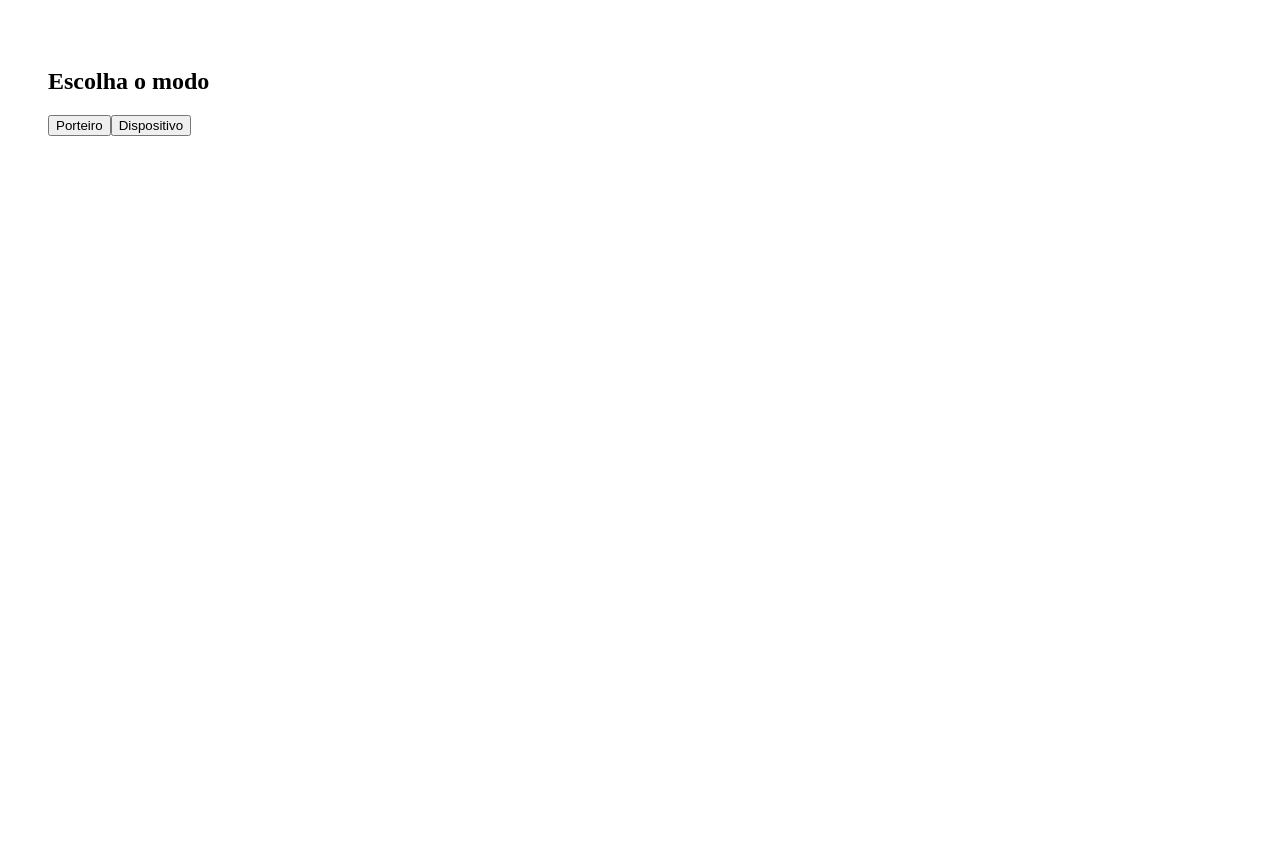
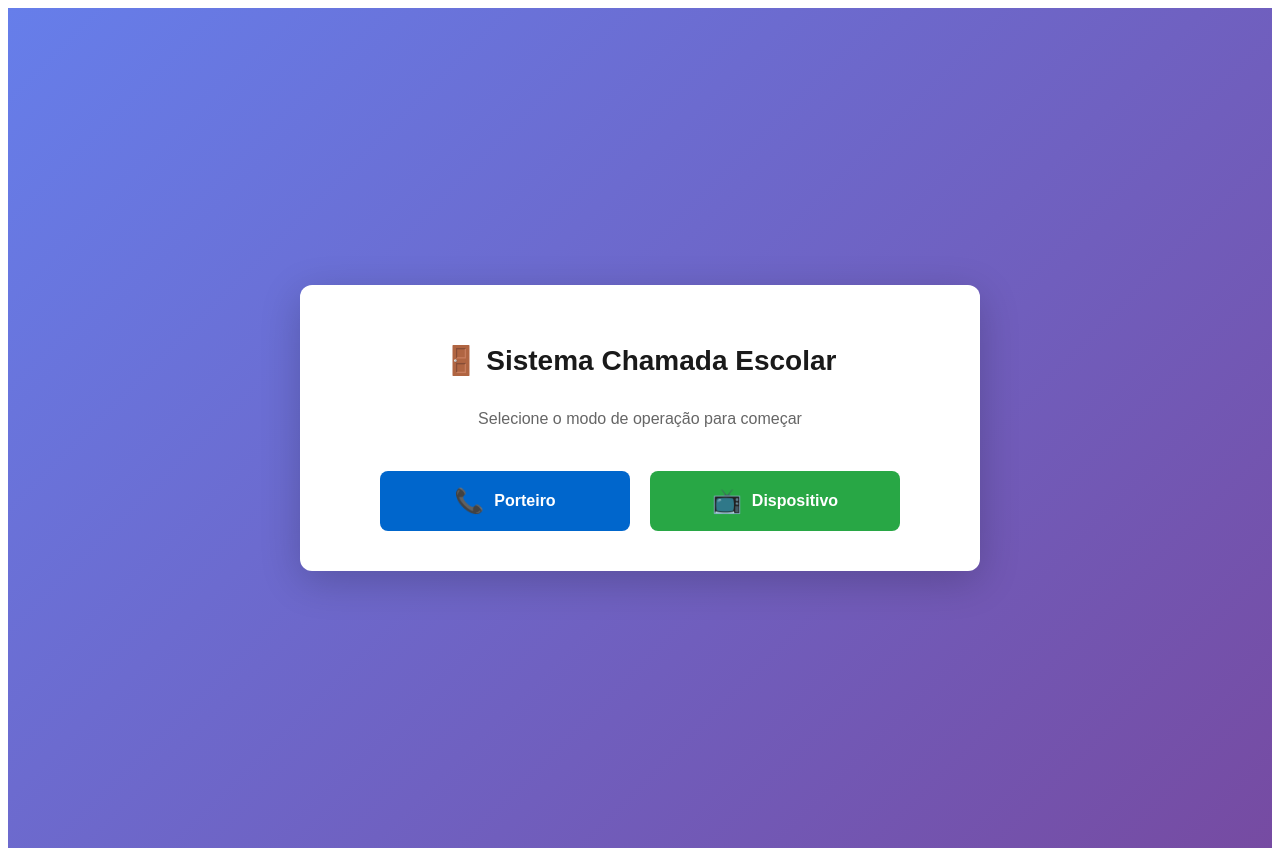
Before and after one commit to matthaus-dev/lumina-gate, a React (Vite) app: page / in a window 1280 px wide. Before the commit the page ends 800 px from the top, so only its background shows below. Built offline with nearby package versions, Linux system fonts and the light colour scheme; no server answers.

Commit message:
feat:api

```diff
--- a/src/App.jsx
+++ b/src/App.jsx
@@ -3,15 +3,128 @@ import React, { useState } from "react";
 import Porteiro from "./Porteiro";
 import Dispositivo from "./Dispositivo";
 
+const styles = {
+  container: {
+    padding: 20,
+    fontFamily: "Arial, sans-serif",
+    minHeight: "100vh",
+    display: "flex",
+    justifyContent: "center",
+    alignItems: "center",
+    background: "linear-gradient(135deg, #667eea 0%, #764ba2 100%)",
+  },
+  contentWrapper: {
+    backgroundColor: "white",
+    borderRadius: 12,
+    padding: 40,
+    boxShadow: "0 10px 40px rgba(0, 0, 0, 0.2)",
+    maxWidth: 600,
+    width: "100%",
+    textAlign: "center",
+  },
+  header: {
+    color: "#1a1a1a",
+    marginBottom: 30,
+    fontSize: 28,
+    fontWeight: 700,
+  },
+  subtitle: {
+    color: "#666",
+    fontSize: 16,
+    marginBottom: 40,
+    lineHeight: 1.5,
+  },
+  buttonsContainer: {
+    display: "flex",
+    gap: 20,
+    flexDirection: "row",
+    justifyContent: "center",
+    flexWrap: "wrap",
+  },
+  modeButton: {
+    padding: "16px 32px",
+    fontSize: 16,
+    fontWeight: 600,
+    border: "none",
+    borderRadius: 8,
+    cursor: "pointer",
+    transition: "all 0.3s ease",
+    flex: "1 1 200px",
+    minWidth: "200px",
+    maxWidth: "250px",
+    textAlign: "center",
+    display: "flex",
+    alignItems: "center",
+    justifyContent: "center",
+    gap: 10,
+  },
+  porteirButton: {
+    backgroundColor: "#0066cc",
+    color: "white",
+  },
+  porteirButtonHover: {
+    backgroundColor: "#0052a3",
+    transform: "translateY(-2px)",
+    boxShadow: "0 8px 20px rgba(0, 102, 204, 0.3)",
+  },
+  dispositivoButton: {
+    backgroundColor: "#28a745",
+    color: "white",
+  },
+  dispositivoButtonHover: {
+    backgroundColor: "#218838",
+    transform: "translateY(-2px)",
+    boxShadow: "0 8px 20px rgba(40, 167, 69, 0.3)",
+  },
+  icon: {
+    fontSize: 24,
+  },
+};
+
 export default function App() {
   const [modo, setModo] = useState(null);
+  const [hoverPorteiro, setHoverPorteiro] = useState(false);
+  const [hoverDispositivo, setHoverDispositivo] = useState(false);
 
   if (!modo) {
     return (
-      <div style={{ padding: 40 }}>
-        <h2>Escolha o modo</h2>
-        <button onClick={() => setModo("porteiro")}>Porteiro</button>
-        <button onClick={() => setModo("dispositivo")}>Dispositivo</button>
+      <div style={styles.container}>
+        <div style={styles.contentWrapper}>
+          <h1 style={styles.header}>🚪 Sistema Chamada Escolar</h1>
+          <p style={styles.subtitle}>
+            Selecione o modo de operação para começar
+          </p>
+
+          <div style={styles.buttonsContainer}>
+            <button
+              style={{
+                ...styles.modeButton,
+                ...styles.porteirButton,
+                ...(hoverPorteiro ? styles.porteirButtonHover : {}),
+              }}
+              onClick={() => setModo("porteiro")}
+              onMouseEnter={() => setHoverPorteiro(true)}
+              onMouseLeave={() => setHoverPorteiro(false)}
+            >
+              <span style={styles.icon}>📞</span>
+              <span>Porteiro</span>
+            </button>
+
+            <button
+              style={{
+                ...styles.modeButton,
+                ...styles.dispositivoButton,
+                ...(hoverDispositivo ? styles.dispositivoButtonHover : {}),
+              }}
+              onClick={() => setModo("dispositivo")}
+              onMouseEnter={() => setHoverDispositivo(true)}
+              onMouseLeave={() => setHoverDispositivo(false)}
+            >
+              <span style={styles.icon}>📺</span>
+              <span>Dispositivo</span>
+            </button>
+          </div>
+        </div>
       </div>
     );
   }
--- a/src/Dispositivo.jsx
+++ b/src/Dispositivo.jsx
@@ -183,7 +183,7 @@ export default function Dispositivo() {
   }, [allCalls, currentCallIndex]);
 
   const speakCall = (call) => {
-    const message = `Aluno ${call.studentName}, turma ${call.studentClass}`;
+    const message = `${call.studentName}, turma ${call.studentClass}`;
     const utterance = new SpeechSynthesisUtterance(message);
 
     utterance.lang = "pt-BR";
--- a/src/Porteiro.jsx
+++ b/src/Porteiro.jsx
@@ -2,7 +2,17 @@
 import React, { useState, useEffect } from "react";
 import { db } from "./firebase";
 import { collection, addDoc, updateDoc, doc, onSnapshot, query, where, serverTimestamp } from "firebase/firestore";
-import { mockedStudents, agruparPorSerie } from "./mockedStudents";
+
+const agruparPorSerie = (students) => {
+  const agrupado = {};
+  students.forEach(student => {
+    if (!agrupado[student.serie]) {
+      agrupado[student.serie] = [];
+    }
+    agrupado[student.serie].push(student);
+  });
+  return agrupado;
+};
 
 const styles = {
   container: {
@@ -108,11 +118,39 @@ const styles = {
 };
 
 export default function Porteiro() {
+  const [students, setStudents] = useState([]);
   const [selectedSerie, setSelectedSerie] = useState(null);
   const [activeCalls, setActiveCalls] = useState([]);
   const [loading, setLoading] = useState(false);
+  const [loadingStudents, setLoadingStudents] = useState(true);
 
-  const studentsBySerie = agruparPorSerie(mockedStudents);
+  // Buscar alunos da API
+  useEffect(() => {
+    const fetchStudents = async () => {
+      try {
+        const apiUrl = import.meta.env.VITE_API_URL;
+        console.log(`[Porteiro] Buscando alunos de: ${apiUrl}/students`);
+
+        const response = await fetch(`${apiUrl}/students`);
+        if (!response.ok) {
+          throw new Error(`Erro ao buscar alunos: ${response.status}`);
+        }
+
+        const data = await response.json();
+        console.log(`[Porteiro] ✅ ${data.data.length} alunos carregados`, data.data);
+        setStudents(data.data);
+      } catch (error) {
+        console.error("[Porteiro] ❌ Erro ao buscar alunos:", error);
+        alert("Erro ao carregar alunos: " + error.message);
+      } finally {
+        setLoadingStudents(false);
+      }
+    };
+
+    fetchStudents();
+  }, []);
+
+  const studentsBySerie = agruparPorSerie(students);
   const series = Object.keys(studentsBySerie).sort();
 
   // Inicializar com primeira série
@@ -188,6 +226,20 @@ export default function Porteiro() {
     <div style={styles.container}>
       <h2 style={styles.header}>📞 Porteiro - Lista de Alunos</h2>
 
+      {loadingStudents && (
+        <div style={{ textAlign: "center", padding: "20px", color: "#666" }}>
+          Carregando alunos...
+        </div>
+      )}
+
+      {!loadingStudents && series.length === 0 && (
+        <div style={{ textAlign: "center", padding: "20px", color: "#999" }}>
+          Nenhum aluno disponível
+        </div>
+      )}
+
+      {!loadingStudents && (
+        <>
           {/* Abas de Séries */}
           <div style={styles.tabsContainer}>
             {series.map(serie => (
@@ -308,6 +360,8 @@ export default function Porteiro() {
           </div>
         )}
       </div>
+        </>
+      )}
     </div>
   );
 }
```
Lines whose indentation alone changed are shown as unchanged.
